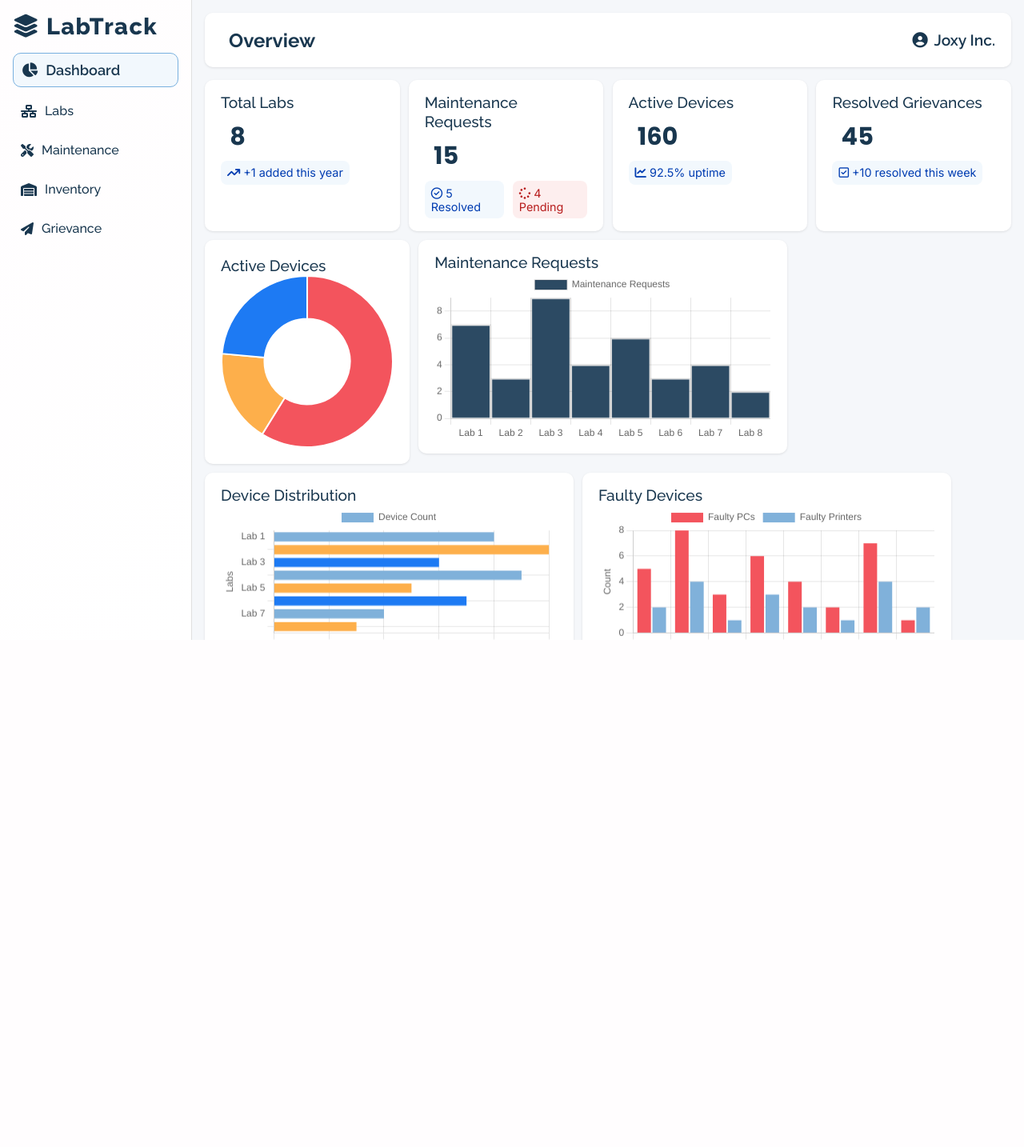
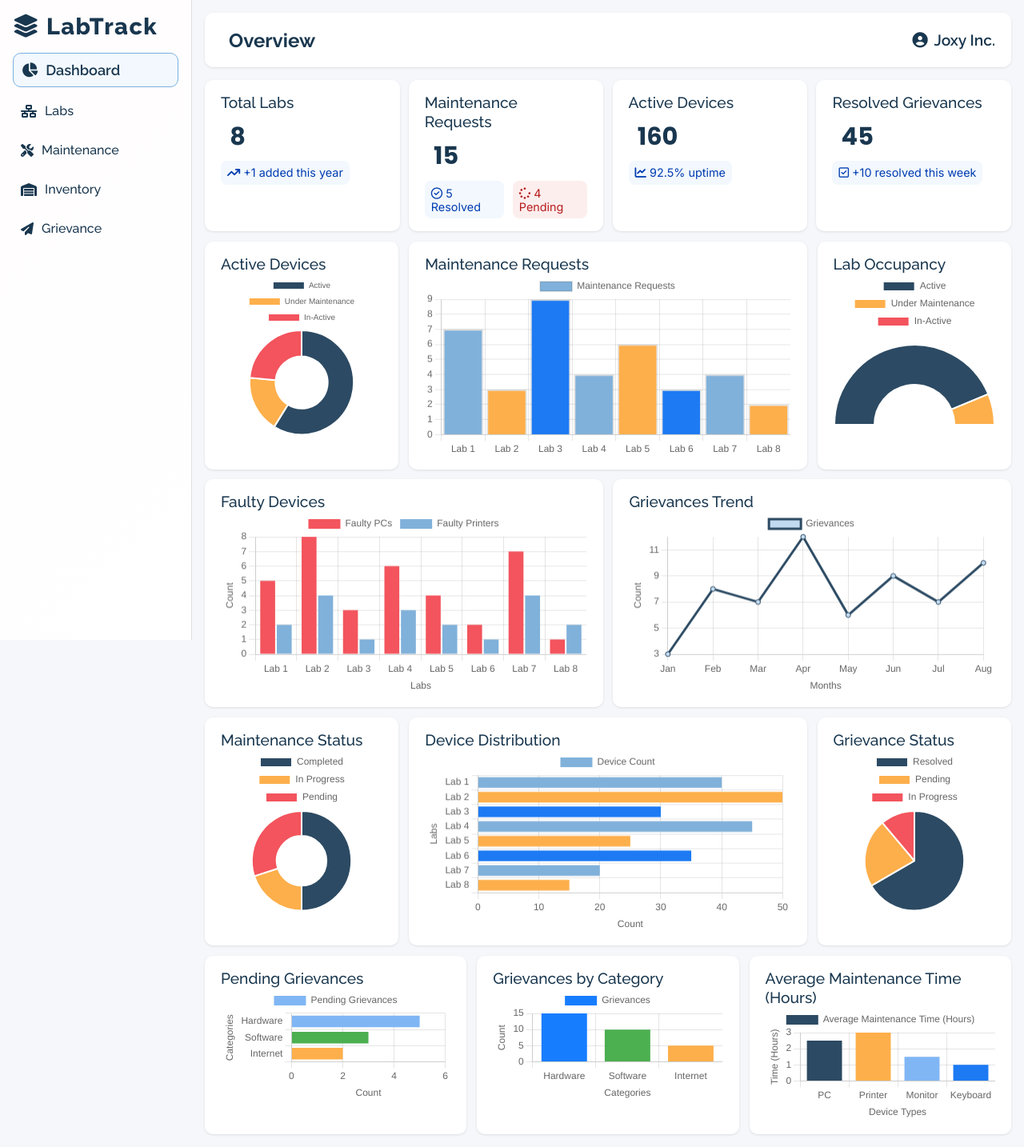
Before and after one commit to Ompatil39/LabTrack, a PHP site: page /views/home.html in a window 1280 px wide. Shown: the whole page at 80% size. Before the commit the page ends 800 px from the top, so only its background shows below. Run offline with PHP 8.4, Linux system fonts and the light colour scheme; a map, chart or similar area stays blank; some libraries are stand-ins or nearby versions.

Commit message:
ALL CHARTS ARRANGED

```diff
--- a/public/css/style.css
+++ b/public/css/style.css
@@ -41,7 +41,7 @@ body {
 .container {
   display: flex;
   flex-wrap: wrap;
-  height: 100dvh;
+  height: 100%;
   overflow-x: hidden;
 }
 
@@ -164,20 +164,47 @@ body {
   margin-right: 0.225rem;
 }
 
-/* ------------------------ FLEX Styles ------------------------ */
+/* ------------------------ CONTAINERS  FLEX Styles ------------------------ */
 .card-container {
   display: grid;
   grid-template-columns: repeat(auto-fit, minmax(200px, 1fr));
   gap: 0.7rem;
 }
 
-.grid-container-2 {
+
+.ex {
+  display: grid;
+  /* grid-template-columns: minmax(250px, 1fr) minmax(400px, 2fr) minmax(250px, 1fr); */
+  grid-template-columns: repeat(4, 1fr);
+  gap: 0.8rem;
+  margin-top: 0.8rem;
+}
+
+.ex2 {
+  display: grid;
+  grid-template-columns: 1fr 1fr;
+  gap: 0.8rem;
+  margin-top: 0.8rem;
+}
+
+.ex3 {
+  display: grid;
+  grid-template-columns: 1fr 1fr 1fr;
+  gap: 0.8rem;
+  margin-top: 0.8rem;
+}
+
+.large {
+  grid-column: 2 / 4;
+}
+/* .grid-container-2 {
   display: flex;
+  justify-content: center;
   flex-grow: 1;
   gap: 0.7rem;
   margin-top: 0.7rem;
   flex-wrap: wrap;
-}
+} */
 
 /* ------------------------ Item Styles ------------------------ */
 .items {
@@ -189,17 +216,24 @@ body {
   box-shadow: var(--box-shadow);
   flex-direction: column;
   align-items: center;
+  transition: transform 0.2s ease-in, box-shadow 0.2s ease;
 }
 
 .items span {
   text-align: left;
+
 }
-#totalLabs{
+
+/* .items:hover {
+  transform: translateY(-2px);
+  box-shadow: 0 4px 12px rgba(0, 0, 0, 0.15);
+} */
+
+#totalLabs {
   justify-content: center;
   width: 50%;
 }
-.mid{
-
+.mid {
   display: flex;
   justify-content: space-between;
   align-items: center;
@@ -246,21 +280,19 @@ body {
 
 .item-5 {
   padding: 1.25rem;
-  min-width: 15dvw;
+  /* min-width: 15dvw; */
   max-width: 20dvw;
   height: fit-content;
   flex: 1;
 }
 .item-6 {
   width: 36dvw;
-  height: fit-content;
+  /* height: max-content; */
 }
 .item-8 {
   width: 36dvw;
   height: fit-content;
 }
-/* ----------------------------------------------------------------- */
-/* ----------------------------------------------------------------- */
 /* ----------------------------------------------------------------- */
 /* ------------------------ Media Queries ------------------------ */
 @media (max-width: 768px) {
@@ -268,9 +300,13 @@ body {
   .sidebar {
     width: 10rem;
   }
-
-  .header .search-bar input {
-    width: 8rem;
+  .sidebar .logo span {
+    font-size: 1.6rem;
+    letter-spacing: 0.05em;
+    font-weight: 800;
+  }
+  .main-content {
+    margin-left: 10rem;
   }
 
   .content .title h1 {
@@ -281,7 +317,9 @@ body {
   .card-container {
     grid-template-columns: 1fr;
   }
-
+  .ex {
+    grid-template-columns: 1fr;
+  }
   .grid-container-2 {
     flex-direction: column;
     width: 100%;
--- a/public/js/script.js
+++ b/public/js/script.js
@@ -3,12 +3,12 @@ const ctx = document.getElementById("myChart").getContext("2d");
 new Chart(ctx, {
   type: "doughnut",
   data: {
-    labels: ["ACTIVE", "UNDER MAINTENANCE", "INACTIVE"],
+    labels: ["Active", "Under Maintenance", "In-Active"],
     datasets: [
       {
         label: "Lab Status",
         data: [100, 30, 40],
-        backgroundColor: ["#f3545d", "#fdaf4b", "#1d7af3"],
+        backgroundColor: ["#2c4a63", "#fdaf4b", "#f3545d"],
         borderColor: ["#ffffff", "#ffffff", "#ffffff"],
         borderWidth: 2,
       },
@@ -23,12 +23,12 @@ new Chart(ctx, {
     plugins: {
       legend: {
         position: "top",
-        display: false,
+        display: true,
         labels: {
-          color: "#19374f",
-          font: { size: 14, family: "Poppins" },
+          font : {size: 10},
         },
       },
+      usePointStyle : true,
       tooltip: {
         backgroundColor: "#d3e3f1",
         titleColor: "#19374f",
@@ -59,7 +59,7 @@ new Chart(maintenanceRequestsCtx, {
       {
         label: "Maintenance Requests",
         data: [7, 3, 9, 4, 6, 3, 4, 2],
-        backgroundColor: "#2c4a63",
+        backgroundColor: ["#80b1da", "#fdaf4b", "#1d7af3"],
         borderWidth: 2,
         barThickness: 50,
       },
@@ -217,11 +217,11 @@ const grievancesTrendCtx = document
 new Chart(grievancesTrendCtx, {
   type: "line",
   data: {
-    labels: ["Jan", "Feb", "Mar", "Apr"],
+    labels: ["Jan", "Feb", "Mar", "Apr", "May", "Jun", "Jul", "Aug"],
     datasets: [
       {
         label: "Grievances",
-        data: [5, 10, 8, 7],
+        data: [3, 8, 7, 12, 6, 9, 7, 10],
         borderColor: "#2c4a63",
         backgroundColor: "#c2daf0",
         fill: false,
@@ -248,7 +248,7 @@ new Chart(maintenanceStatusCtx, {
     datasets: [
       {
         data: [50, 20, 30],
-        backgroundColor: ["#f44336", "#177dff", "#fdaf4b"],
+        backgroundColor: ["#2c4a63", "#fdaf4b", "#f3545d"],
       },
     ],
   },
--- a/views/home.html
+++ b/views/home.html
@@ -131,48 +131,61 @@
         </div>
 
         <!-- Dashboard CARDS Section 1 -->
-        <div class="grid-container-2">
+        <div class="ex">
           <!--  -->
-          <div class="items item-5">
+          <div class="items small">
             <span class="font-rale">Active Devices</span>
-            <div>
+            <div class="chart">
               <canvas id="myChart"></canvas>
             </div>
           </div>
           <!--  -->
-          <div class="items item-6">
+          <div class="items large">
             <span class="font-rale">Maintenance Requests</span>
-            <div class="canvas1">
+            <div class="chart">
               <canvas id="maintenanceRequests"></canvas>
+            </div>
+          </div>
+          <!--  -->
+          <div class="items small">
+            <span class="font-rale">Lab Occupancy</span>
+            <div class="chart">
+              <canvas id="labOccupancy"></canvas>
             </div>
           </div>
         </div>
 
         <!-- Dashboard CARDS Section 2 -->
-        <div class="grid-container-2">
-          <div class="items item-6">
+        <div class="ex2">
+          <div class="items">
+            <span class="font-rale">Faulty Devices</span>
+            <div>
+              <canvas id="faultyDevices"></canvas>
+            </div>
+          </div>
+          <div class="items">
+            <span class="font-rale">Grievances Trend</span>
+            <div>
+              <canvas id="grievancesTrend"></canvas>
+            </div>
+          </div>
+        </div>
+
+        <!-- Additional Charts -->
+        <div class="ex">
+          <div class="items">
+            <span class="font-rale">Maintenance Status</span>
+            <div>
+              <canvas id="maintenanceStatus"></canvas>
+            </div>
+          </div>
+          <div class="items large">
             <span class="font-rale">Device Distribution</span>
             <div>
               <canvas id="deviceDistribution"></canvas>
             </div>
           </div>
-          <div class="items item-8">
-            <span class="font-rale">Faulty Devices</span>
-            <div>
-              <canvas id="faultyDevices"></canvas>
-            </div>
-          </div>
-        </div>
-
-        <!-- Additional Charts -->
-        <div class="grid-container-2">
-          <div class="items item-8">
-            <span class="font-rale">Grievances by Category</span>
-            <div>
-              <canvas id="grievancesByCategory"></canvas>
-            </div>
-          </div>
-          <div class="items item-10">
+          <div class="items">
             <span class="font-rale">Grievance Status</span>
             <div>
               <canvas id="grievanceStatus"></canvas>
@@ -180,41 +193,28 @@
           </div>
         </div>
 
-        <div class="grid-container-2">
-          <div class="items item-6">
-            <span class="font-rale">Maintenance Status</span>
-            <div>
-              <canvas id="grievancesTrend"></canvas>
-            </div>
-          </div>
-          <div class="items item-5">
+        <div class="ex3">
+          <div class="items">
             <span class="font-rale">Pending Grievances</span>
-            <div>
-              <canvas id="maintenanceStatus"></canvas>
-            </div>
-          </div>
-          <div class="items item-5">
-            <span class="font-rale">Lab Occupancy</span>
-            <div>
-              <canvas id="labOccupancy"></canvas>
-            </div>
-          </div>
-        </div>
-
-        <div class="grid-container-2">
-          <div class="items item-6">
-            <span class="font-rale">Average Maintenance Time (Hours)</span>
             <div>
               <canvas id="pendingGrievances"></canvas>
             </div>
           </div>
-          <div class="items item-6">
-            <span class="font-rale">Lab Utilization Trend</span>
+          <div class="items">
+            <span class="font-rale">Grievances by Category</span>
+            <div>
+              <canvas id="grievancesByCategory"></canvas>
+            </div>
+          </div>
+          <div class="items">
+            <span class="font-rale">Average Maintenance Time (Hours)</span>
             <div>
               <canvas id="averageMaintenanceTime"></canvas>
             </div>
           </div>
         </div>
+        <!--  -->
+
       </div>
     </div>
   </body>
```
Also changed, not shown: todo.txt (+17 -0 lines).
